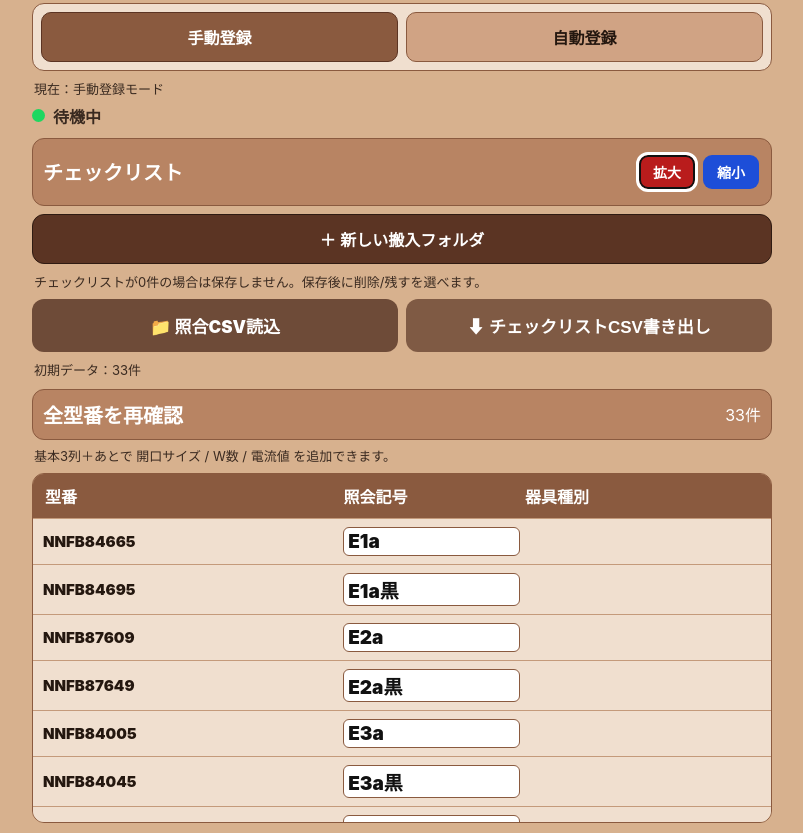
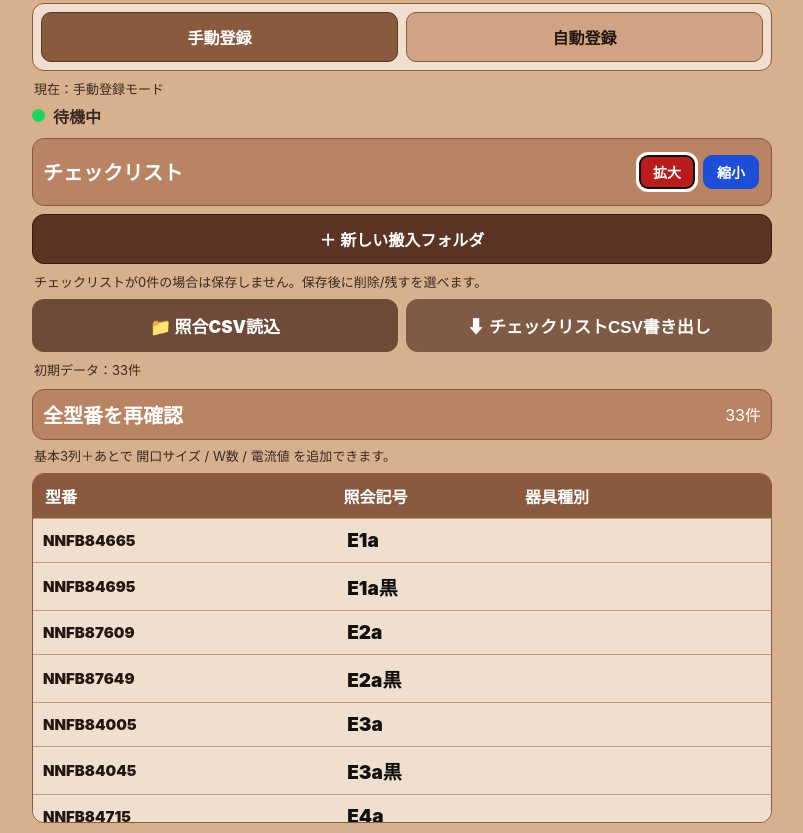
Before and after one commit to 6flmiijn-bit/lighting-ocr-v5, a website: page index.html in a window 1280 px wide. Shown: the part 750-1583 px from the top of the page, without its empty margins (238-1041 px from the left). Drawn offline with Linux system fonts and the light colour scheme.

Commit message:
Add files via upload

```diff
--- a/index.html
+++ b/index.html
@@ -3,7 +3,7 @@
 <head>
 <meta charset="utf-8">
 <meta name="viewport" content="width=device-width,initial-scale=1,viewport-fit=cover">
-<title>OCR照会 V3.5.19</title>
+<title>OCR照会 V3.5.20</title>
 <script src="https://cdn.jsdelivr.net/npm/tesseract.js@5/dist/tesseract.min.js"></script>
 <style>
 *{box-sizing:border-box}
@@ -1791,11 +1791,19 @@ input[type=file]{display:none}
   }
 }
 
+
+/* V3.5.20 review symbol text only */
+.reviewSym{
+ background:transparent !important;
+ border:none !important;
+ box-shadow:none !important;
+}
+
 canvas{display:none}
 </style>
 </head>
 <body>
-<header>OCR照会 V3.5.19<button id="btnHelp" class="helpBtn">ヘルプ</button></header>
+<header>OCR照会 V3.5.20<button id="btnHelp" class="helpBtn">ヘルプ</button></header>
 <div class="wrap">
 <section class="camera"><video id="video" playsinline muted></video><div class="crossH"></div><div class="crossV"></div><div class="guide">型番・照会記号を十字の中心に合わせてください</div></section>
 <section class="result resultAlways waitResult" id="result"><div><div class="state">待機中</div><div class="readModel">---</div><div class="meta">読取結果を表示します</div></div><div class="ruleBox" style="color:#333333"><div class="ruleKey">黒</div><div class="ruleName">その他</div></div></section>
```
